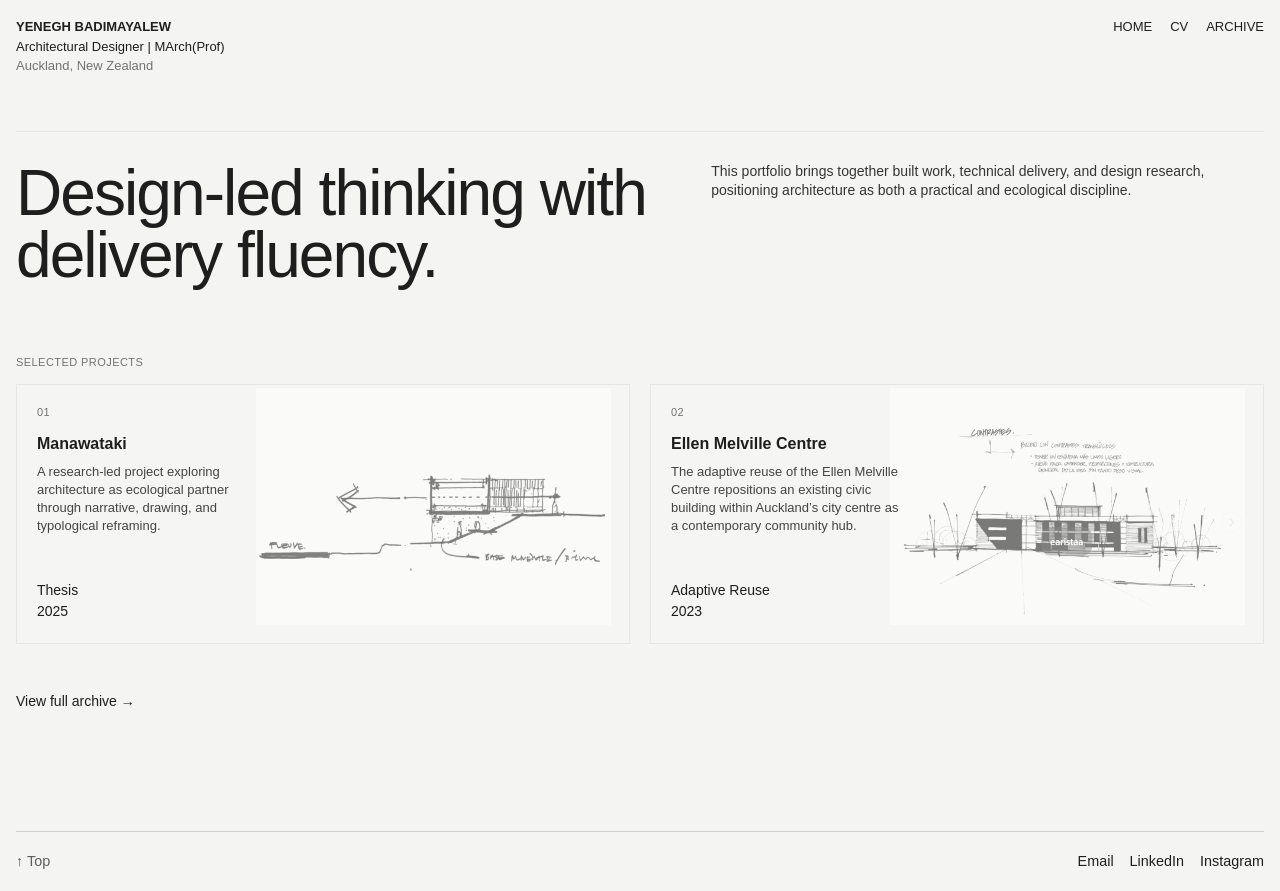
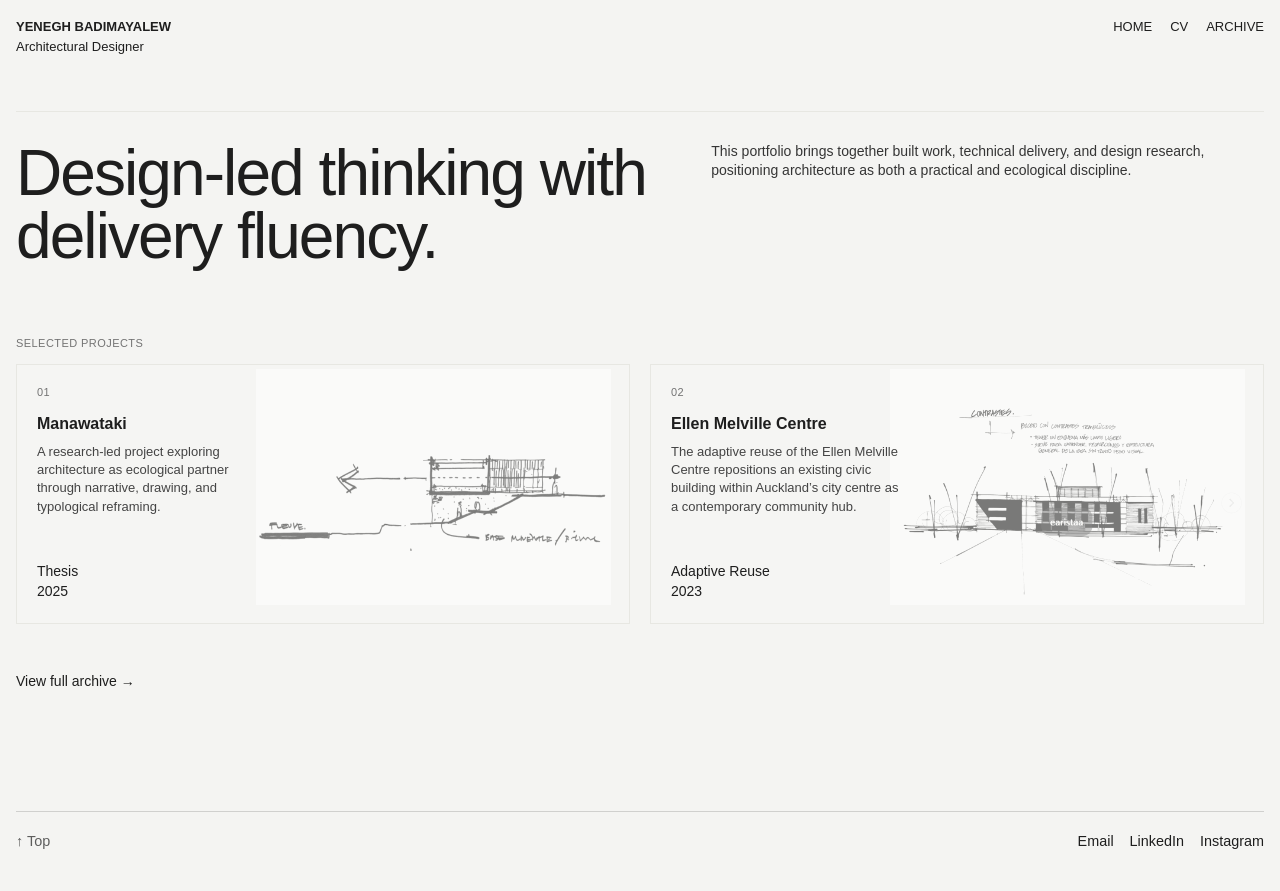
Before and after one commit to Yenegh/yenegh-portfolio, a Next.js app: page / in a window 1280 px wide. Built offline with nearby package versions, Linux system fonts and the light colour scheme.

Commit message:
Simplify header: remove location and degree for cleaner identity

```diff
--- a/components/Header.tsx
+++ b/components/Header.tsx
@@ -16,8 +16,7 @@ export function Header() {
             YENEGH BADIMAYALEW
           </Link>
         </p>
-        <p className="site-role">Architectural Designer | MArch(Prof)</p>
-        <p className="site-location">Auckland, New Zealand</p>
+        <p className="site-role">Architectural Designer</p>
       </div>
 
       <nav className="main-nav" aria-label="Main navigation">
```
